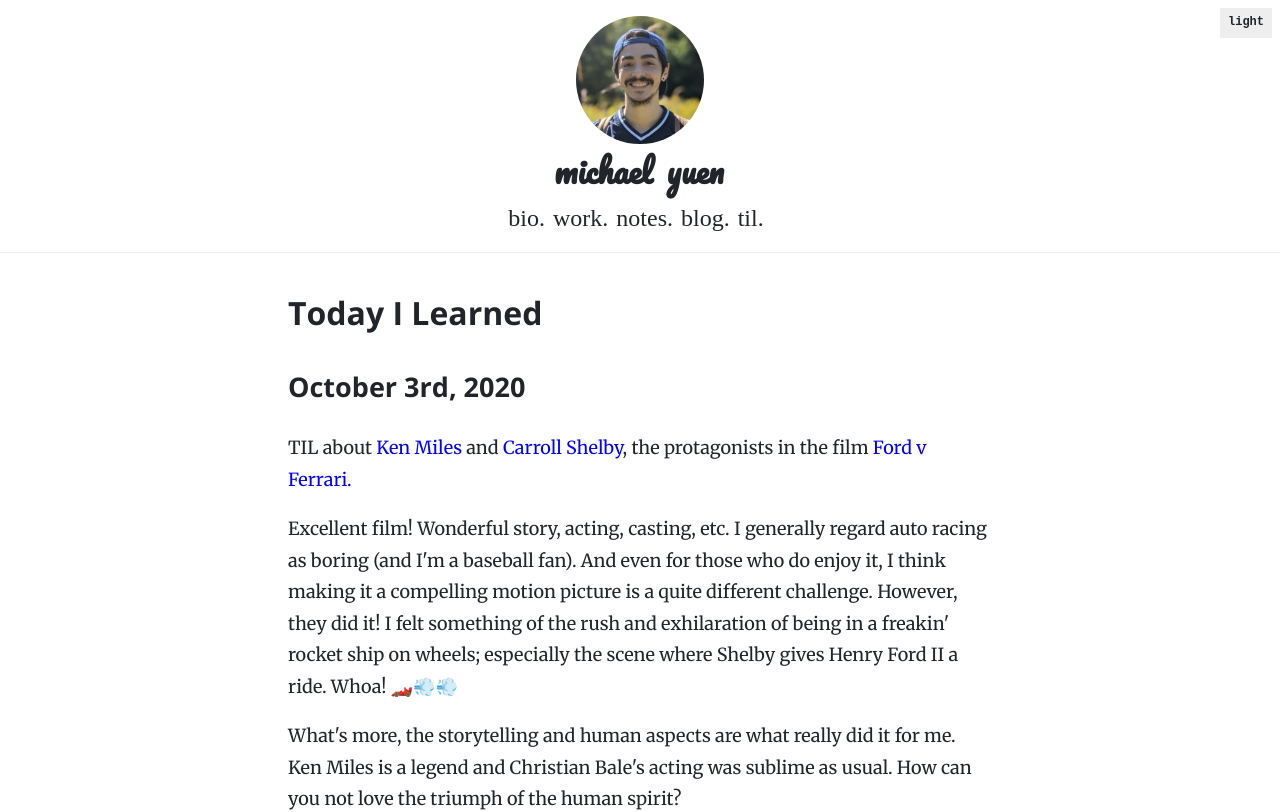
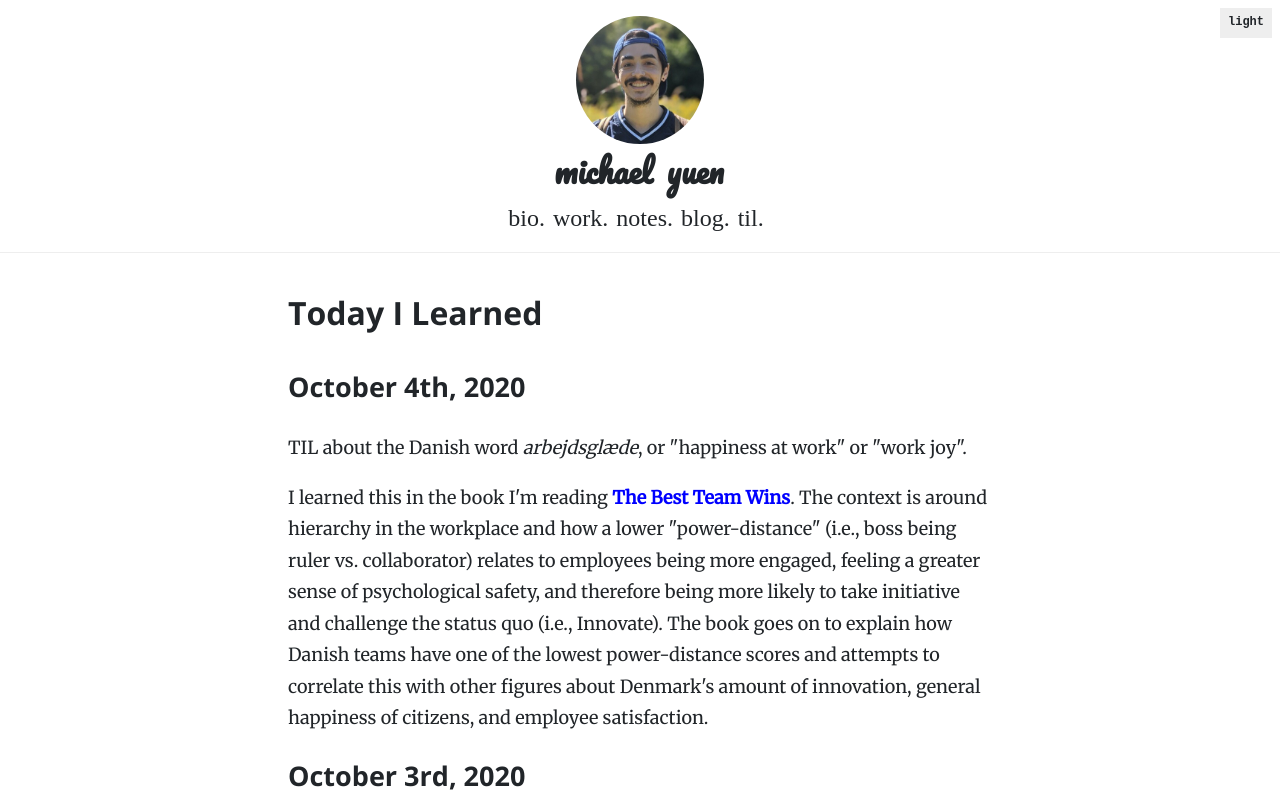
Before and after one commit to michaelyuen/personal-website, a Next.js app in the folder v5/: page /today-i-learned in a window 1280 px wide. Shown: the top 812 px of the page. Built offline with nearby package versions, Linux system fonts and the light colour scheme; a web font is replaced by a local one.

Commit message:
TIL for 2020-10-04 (#29)
* Add til for 2020-10-04

* Add more content for til

```diff
--- a/v5/pages/today-i-learned.tsx
+++ b/v5/pages/today-i-learned.tsx
@@ -2,6 +2,25 @@ export default function TIL() {
   return (
     <section className="TILContainer">
       <h1>Today I Learned</h1>
+      <h2>October 4th, 2020</h2>
+      <p>
+        TIL about the Danish word <em>arbejdsgl&aelig;de</em>, or "happiness at
+        work" or "work joy".
+      </p>
+      <p>
+        I learned this in the book I'm reading{" "}
+        <a href="https://www.goodreads.com/book/show/35785251-the-best-team-wins">
+          <b>The Best Team Wins</b>
+        </a>
+        . The context is around hierarchy in the workplace and how a lower
+        "power-distance" (i.e., boss being ruler vs. collaborator) relates to
+        employees being more engaged, feeling a greater sense of psychological
+        safety, and therefore being more likely to take initiative and challenge
+        the status quo (i.e., Innovate). The book goes on to explain how Danish
+        teams have one of the lowest power-distance scores and attempts to
+        correlate this with other figures about Denmark's amount of innovation,
+        general happiness of citizens, and employee satisfaction.
+      </p>
       <h2>October 3rd, 2020</h2>
       <p>
         TIL about{" "}
```
